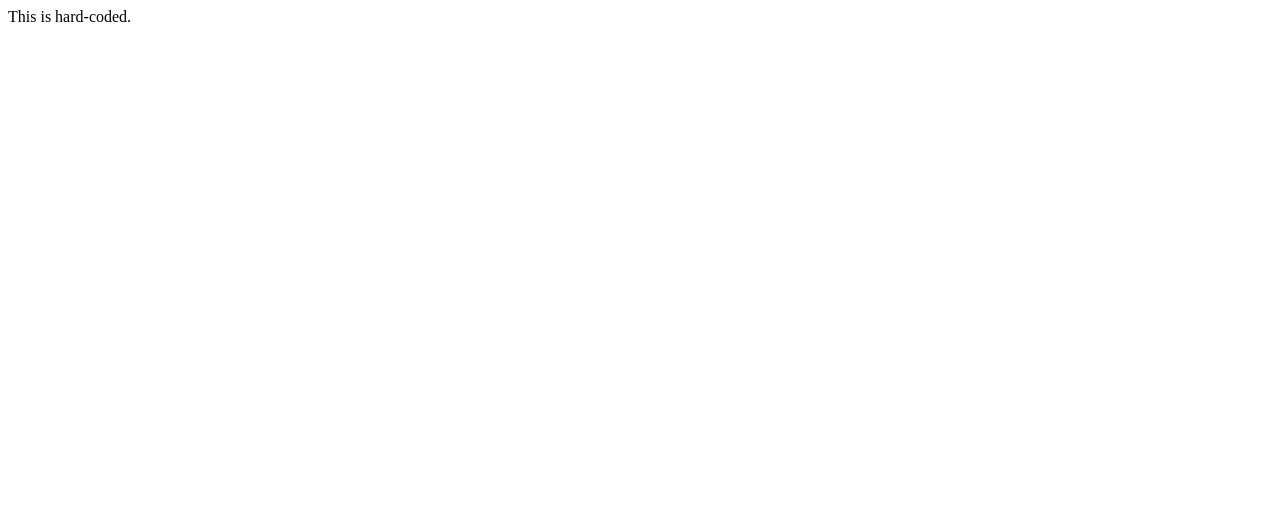
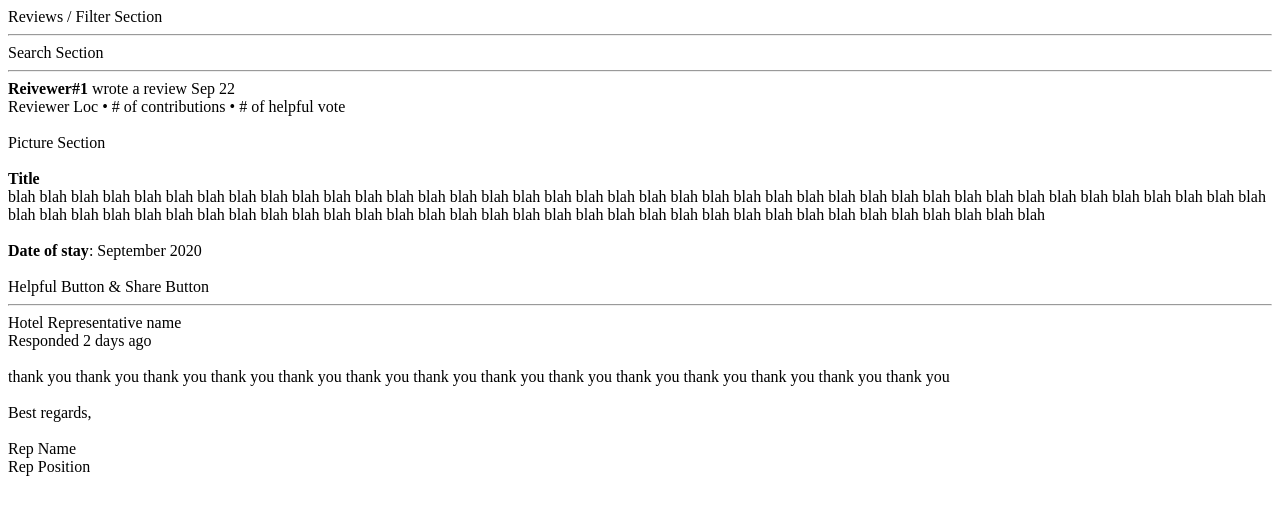
Before and after one commit to pawmccartney/reviews, a React app: page / in a window 1280 px wide. Shown: the top 514 px of the page. Built offline with nearby package versions, Linux system fonts and the light colour scheme; the HTML template or start-up script is replaced by a standard one.

Commit message:
basic html for a review

```diff
--- a/client/src/component/app.jsx
+++ b/client/src/component/app.jsx
@@ -1,4 +1,6 @@
 import React from 'react';
+import ReactDOM from 'react-dom';
+import Review from './review.jsx'
 
 
 class App extends React.Component {
@@ -8,9 +10,15 @@ class App extends React.Component {
   }
 
   render() {
-    return(
-      <div>
-        This is hard-coded.
+    return (
+      <div className='reviews-container'>
+        <section className='reviews-filter'>Reviews / Filter Section</section>
+        <hr></hr>
+        <section className='reviews-search'> Search Section</section>
+        <hr></hr>
+        <div className='reviews-table'>
+          <Review/>
+        </div>
       </div>
     )
   }
--- /dev/null
+++ b/client/src/component/review.jsx
@@ -0,0 +1,44 @@
+import React from 'react';
+
+
+
+const Review = (props) => (
+
+  <div className='reviews-review'>
+    <div className='reviews-header'>
+      <div>
+        <b>Reivewer#1</b> wrote a review Sep 22
+      </div>
+      <div>
+        Reviewer Loc • # of contributions • # of helpful vote
+      </div>
+      <br></br>
+    </div>
+    <div className='reviews-picture'>
+      Picture Section
+    </div>
+    <br></br>
+    <div className='reviews-body'>
+      <b>Title</b>
+      <div>blah blah blah blah blah blah blah blah blah blah blah blah blah blah blah blah blah blah blah blah blah blah blah blah blah blah blah blah blah blah blah blah blah blah blah blah blah blah blah blah blah blah blah blah blah blah blah blah blah blah blah blah blah blah blah blah blah blah blah blah blah blah blah blah blah blah blah blah blah blah blah blah blah </div>
+      <br></br>
+      <div><b>Date of stay</b>: September 2020</div>
+      <br></br>
+      <div>Helpful Button  & Share Button</div>
+    </div>
+    <hr></hr>
+    <div className='reviews-footer'>
+      <div>Hotel Representative name</div>
+      <div>Responded 2 days ago</div>
+      <br></br>
+      <div>thank you thank you thank you thank you thank you thank you thank you thank you thank you thank you thank you thank you thank you thank you</div>
+      <br></br>
+      <div>Best regards,</div>
+      <br></br>
+      <div>Rep Name</div>
+      <div>Rep Position</div>
+    </div>
+  </div>
+);
+
+export default Review;
--- a/package.json
+++ b/package.json
@@ -5,7 +5,7 @@
   "main": "index.js",
   "scripts": {
     "test": "npm test",
-    "start": "node ./server/app.js",
+    "start": "nodemon ./server/index.js",
     "watch": "webpack -d --watch",
     "build": "webpack --mode production"
   },
```
Also changed, not shown: database/index.js (+12 -0 lines), 4 other files (tests, documents, lock files or other folders).
